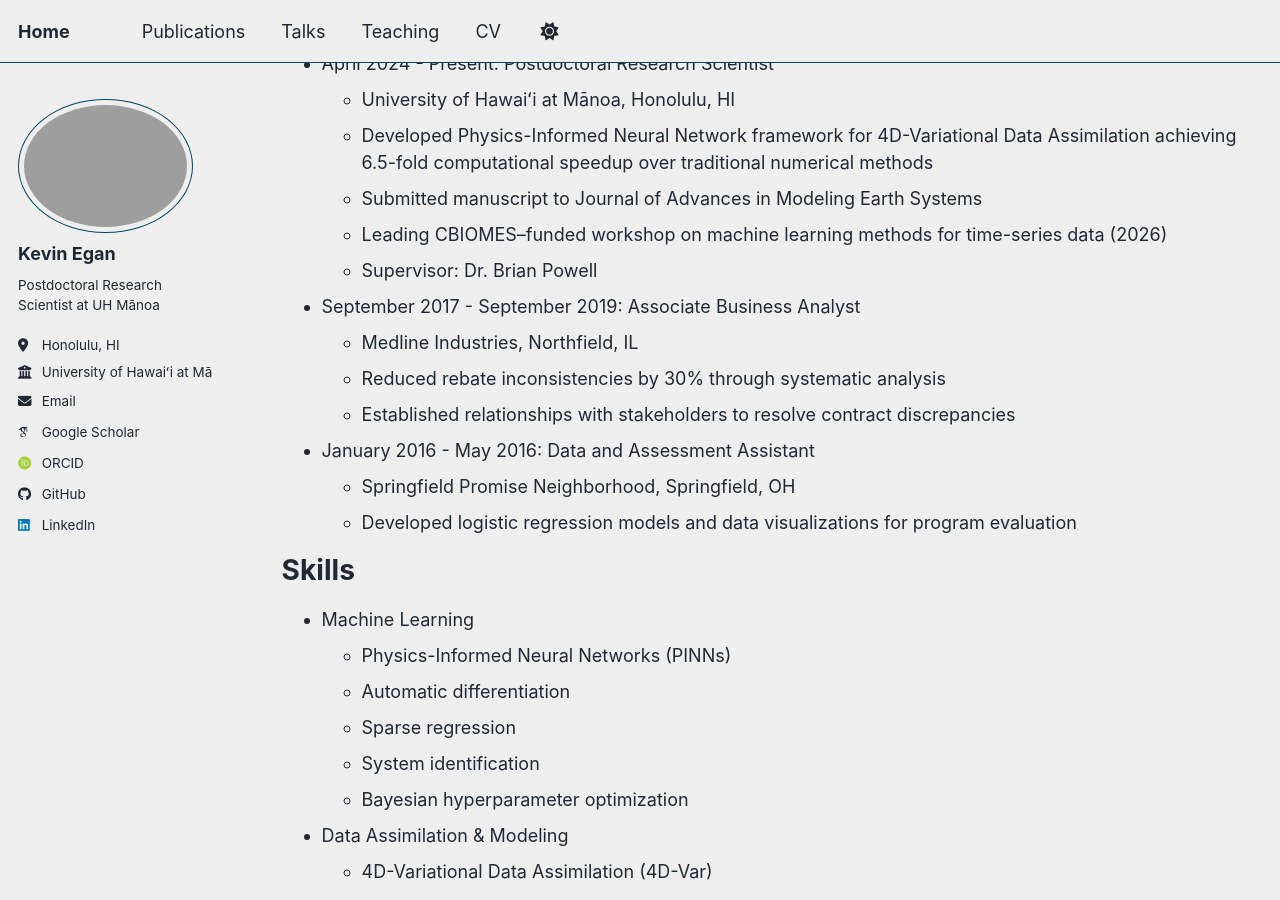
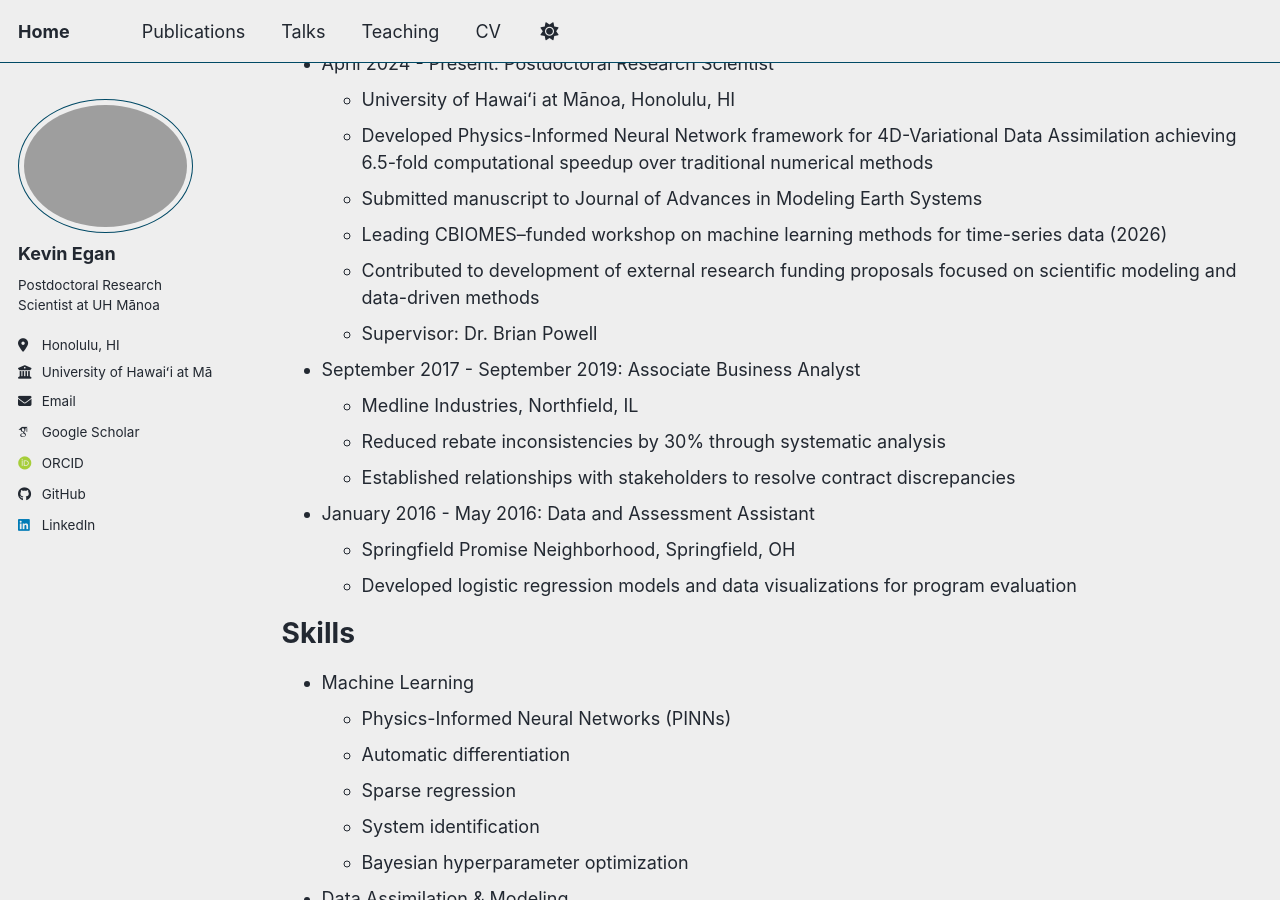
Before and after one commit to kevinegan31/kevinegan31.github.io, a Jekyll site: the page built from _pages/cv.md, in a window 1280 px wide and 900 px high, scrolled down 375 px. Built offline with Jekyll 4.4.1, drawn with Linux system fonts in a browser that asks for light colours; some web fonts are replaced; a script bundle is joined from its source files by our own code; library files that are not in the unit come from our copies.

Commit message:
Adding funding application to CV

```diff
--- a/_pages/cv.md
+++ b/_pages/cv.md
@@ -23,6 +23,7 @@ Work experience
   * Developed Physics-Informed Neural Network framework for 4D-Variational Data Assimilation achieving 6.5-fold computational speedup over traditional numerical methods
   * Submitted manuscript to Journal of Advances in Modeling Earth Systems
   * Leading CBIOMES–funded workshop on machine learning methods for time-series data (2026)
+  * Contributed to development of external research funding proposals focused on scientific modeling and data-driven methods
   * Supervisor: Dr. Brian Powell
 
 * September 2017 - September 2019: Associate Business Analyst
```
